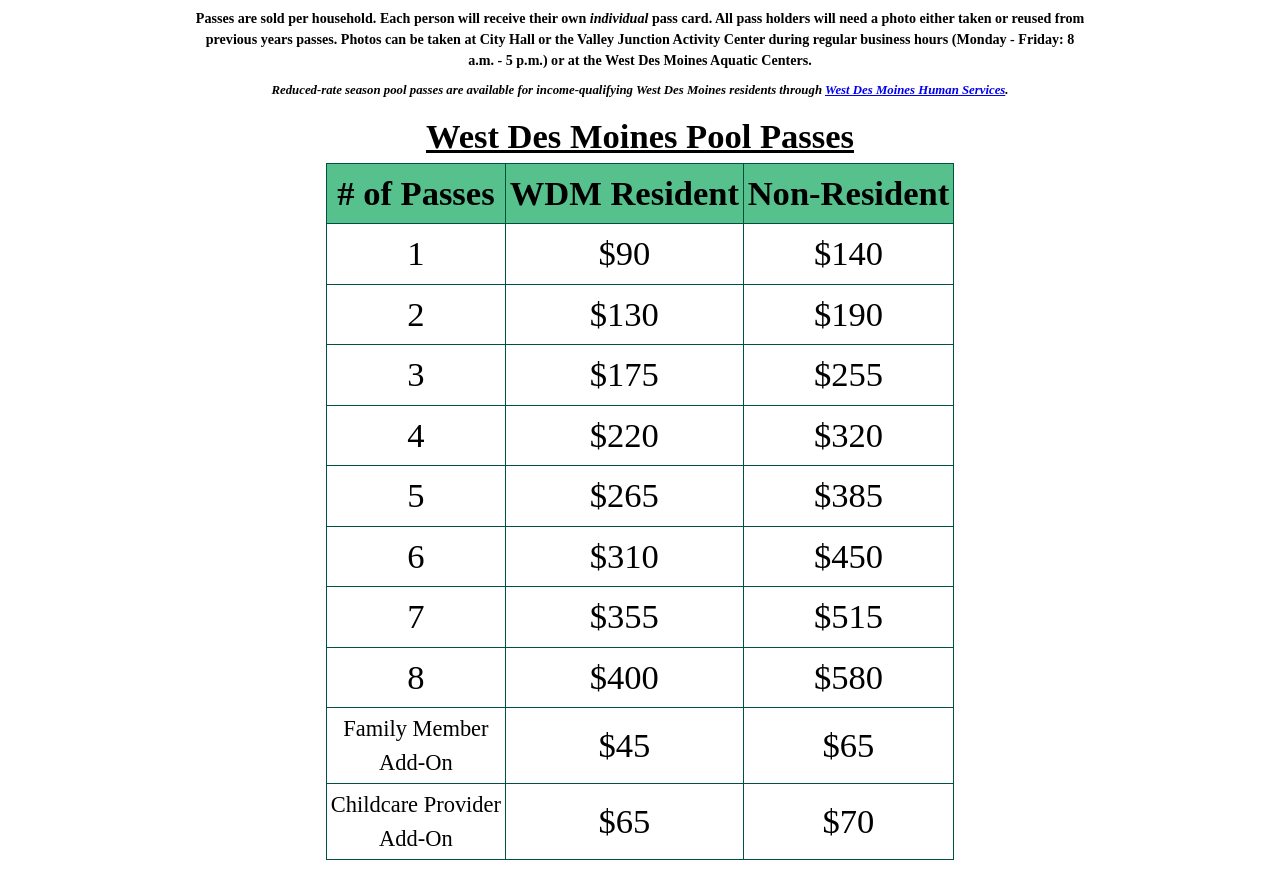
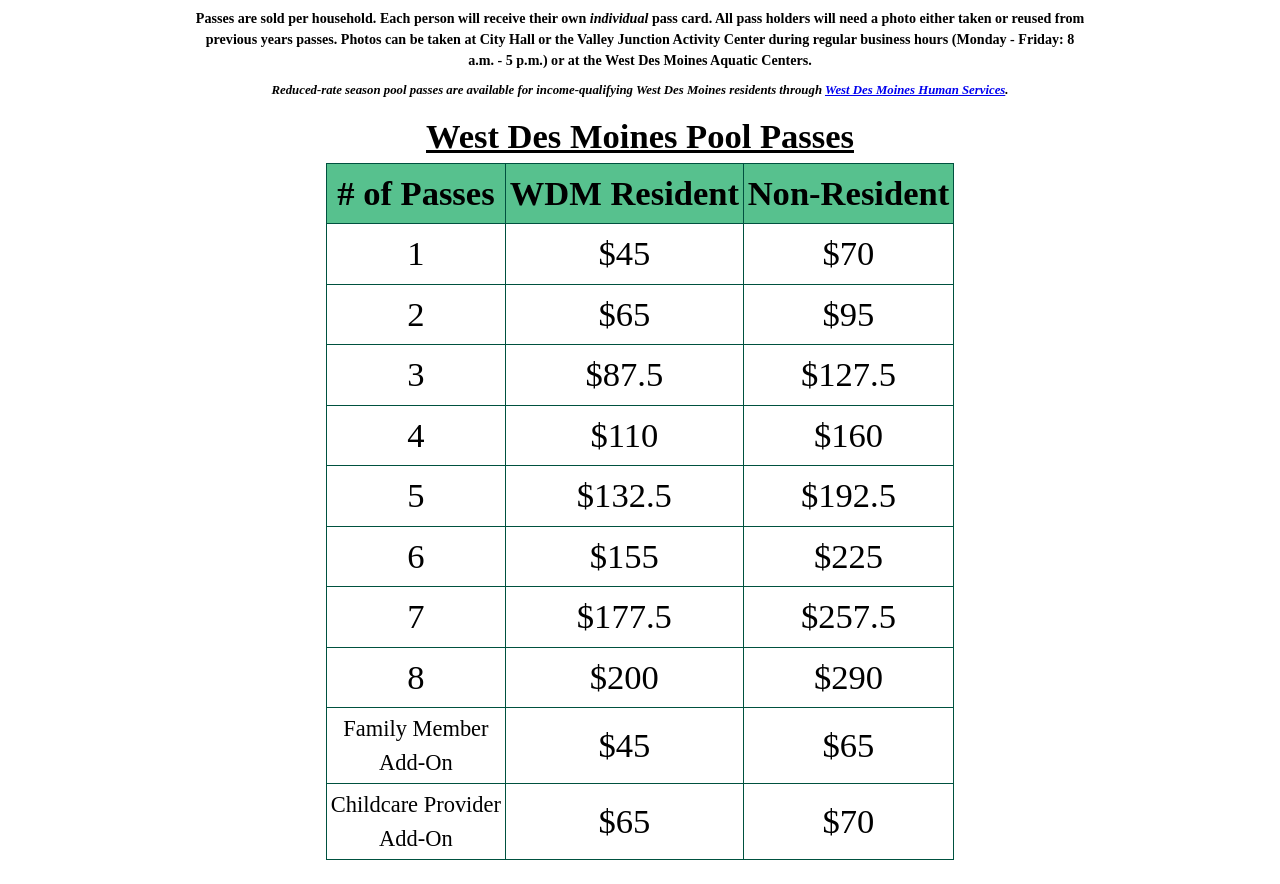
Before and after one commit to nkloney/pool, a plain HTML site: page seasonpasses.html in a window 1280 px wide. Shown: the part 166-1050 px from the top of the page. Drawn offline with Linux system fonts and the light colour scheme.

Commit message:
changed season pass prices to half off prices and made links stay blue even after clicked

```diff
--- a/indexstyle.css
+++ b/indexstyle.css
@@ -15,6 +15,10 @@
   max-width: 100%;
   font-family: 'Segoe UI', Tahoma, Geneva, Verdana, sans-serif;
   text-align: center;
+}
+
+a:visited {
+  color: blue;
 }
 
 body {
--- a/seasonpasses.html
+++ b/seasonpasses.html
@@ -45,43 +45,43 @@
     	<tbody>
     	<tr>
     		<td>1</td>
-    		<td>$90 <!-- $45 --></td>
-    		<td>$140 <!-- $70 --></td>
+    		<td><!-- $90 --> $45</td>
+    		<td><!-- $140 --> $70</td>
     	</tr>
     	<tr>
     		<td>2</td>
-    		<td>$130 <!-- $65 --></td>
-    		<td>$190 <!-- $95 --></td>
+    		<td><!-- $130 --> $65</td>
+    		<td><!-- $190 --> $95</td>
     	</tr>
     	<tr>
     		<td>3</td>
-    		<td>$175 <!-- $87.5 --></td>
-    		<td>$255 <!-- $127.5 --></td>
+    		<td><!-- $175 --> $87.5</td>
+    		<td><!-- $255 --> $127.5</td>
     	</tr>
     	<tr>
     		<td>4</td>
-    		<td>$220 <!-- $110 --></td>
-    		<td>$320 <!-- $160 --></td>
+    		<td><!-- $220 --> $110</td>
+    		<td><!-- $320 --> $160</td>
     	</tr>
     	<tr>
     		<td>5</td>
-    		<td>$265 <!-- $132.5 --></td>
-    		<td>$385 <!-- $192.5 --></td>
+    		<td><!-- $265 --> $132.5</td>
+    		<td><!-- $385 --> $192.5</td>
     	</tr>
     	<tr>
     		<td>6</td>
-    		<td>$310 <!-- $155 --></td>
-    		<td>$450 <!-- $225 --></td>
+    		<td><!-- $310 --> $155</td>
+    		<td><!-- $450 --> $225</td>
     	</tr>
     	<tr>
     		<td>7</td>
-    		<td>$355 <!-- $177.5 --></td>
-    		<td>$515 <!-- $257.5 --></td>
+    		<td><!-- $355 --> $177.5</td>
+    		<td><!-- $515 --> $257.5</td>
     	</tr>
     	<tr>
     		<td>8</td>
-    		<td>$400 <!-- $200 --></td>
-    		<td>$580 <!-- $290 --></td>
+    		<td><!-- $400 --> $200</td>
+    		<td><!-- $580 --> $290</td>
     	</tr>
       <tr>
     		<td style="font-size: 65%;">Family Member<br>Add-On</td>
--- a/spstyle.css
+++ b/spstyle.css
@@ -15,6 +15,10 @@
   max-width: 100%;
   font-family: 'Segoe UI', Tahoma, Geneva, Verdana, sans-serif;
   text-align: center
+}
+
+a:visited {
+  color: blue;
 }
 
 body {
```
